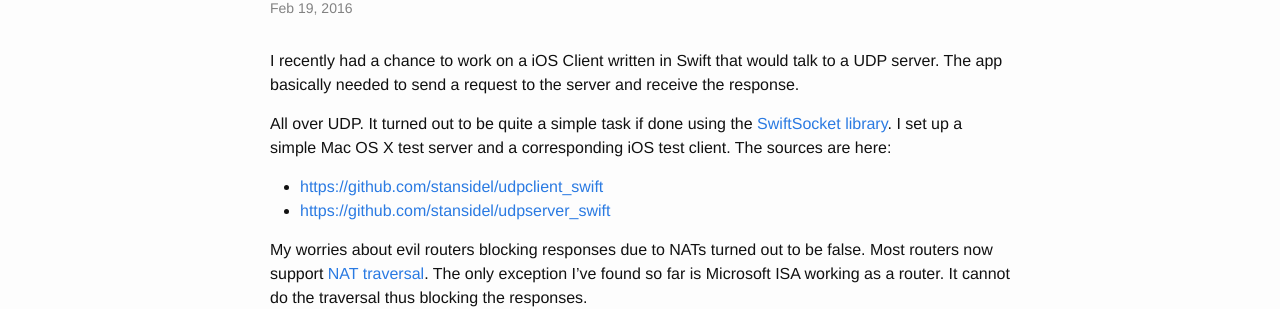
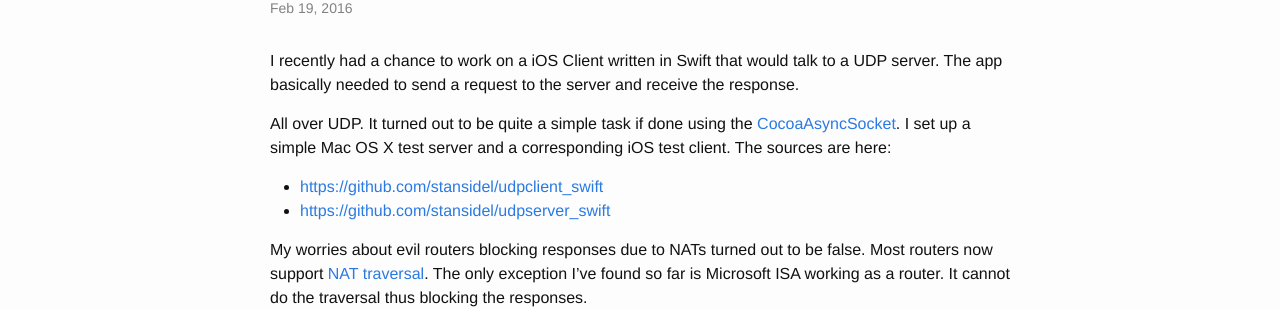
Before and after one commit to stansidel/stansidel.github.io, a Jekyll site: the page built from _posts/2016-02-19-udp-server-and-client-in-swift.md, in a window 1280 px wide. Shown: the part 151-460 px from the top of the page. Built offline with Jekyll 4.4.1, drawn with Linux system fonts in a browser that asks for light colours; comment, search, counter and statistics services are not loaded.

Commit message:
Fixed the library name used.

```diff
--- a/_posts/2016-02-19-udp-server-and-client-in-swift.md
+++ b/_posts/2016-02-19-udp-server-and-client-in-swift.md
@@ -5,7 +5,7 @@ permalink: /2016/02/udp-server-and-client-in-swift/
 ---
 I recently had a chance to work on a iOS Client written in Swift that would talk to a UDP server. The app basically needed to send a request to the server and receive the response.
 
-All over UDP. It turned out to be quite a simple task if done using the [SwiftSocket library](https://github.com/swiftsocket/SwiftSocket).
+All over UDP. It turned out to be quite a simple task if done using the [CocoaAsyncSocket](https://github.com/robbiehanson/CocoaAsyncSocket).
 I set up a simple Mac OS X test server and a corresponding iOS test client. The sources are here:
 
 *   [https://github.com/stansidel/udpclient_swift](https://github.com/stansidel/udpclient_swift)
```
